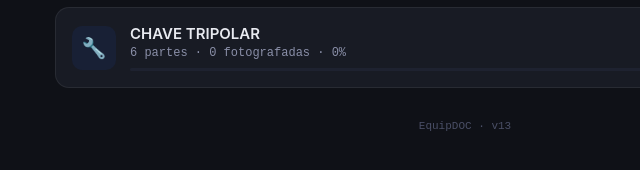
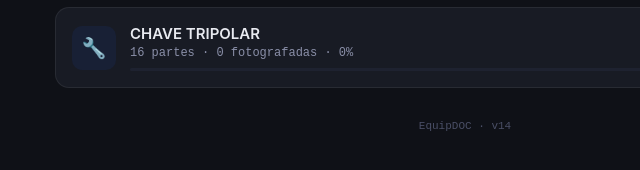
Before and after one commit to engwilsonmarlus-rgb/EquipDOC, a plain HTML site: page index.html in a window 1280 px wide. Shown: the part 552-722 px from the top of the page, 175-815 px from the left. Drawn offline with nearby package versions, Linux system fonts and the light colour scheme.

Commit message:
Add files via upload

```diff
--- a/index.html
+++ b/index.html
@@ -156,7 +156,7 @@ textarea.finp{resize:vertical;min-height:72px;line-height:1.5}
         <div class="empty-title">Nenhum equipamento</div>
         <div class="empty-sub">Toque em <strong>+ Novo</strong> para começar.</div>
       </div>
-      <div style="text-align:center;margin-top:32px;font-family:var(--mono);font-size:11px;color:var(--text3)">EquipDOC · v13</div>
+      <div style="text-align:center;margin-top:32px;font-family:var(--mono);font-size:11px;color:var(--text3)">EquipDOC · v14</div>
     </div>
   </div>
 
@@ -304,7 +304,7 @@ const DEFAULT_EQUIPMENTS = [
   { name: 'TRANSFORMADOR DE CORRENTE', parts: ['AT','AT A','AT B','AT C','FICHA','MI A','MI A2','MI B','MI B2','MI C','MI C2','PANO','PLACA','PLACA A','PLACA B','PLACA C','NO A','NO B','NO C','PLACA COD','PNL AB','PNL AT','PNL ED','PNL VD','PNL','SEC A','SEC B','SEC C','SUSPIRO 1','SUSPIRO 2'] },
   { name: 'PARA-RAIO', parts: ['AT A','AT B','AT C','FASE A','FASE B','FASE C','FICHA','MI A','MI B','MI C','PANO','PLACA A','PLACA B','PLACA C','PLACA COD'] },
   { name: 'TRANSFORMADOR DE POTÊNCIA', parts: ['AT A','AT B','AT C','FICHA','MI A','MI B','MI C','NO A','NO B','NO C','PANO','PLACA A','PLACA B','PLACA C','PLACA COD','PNL AB','PNL AT','PNL ED','PNL VD','PNL','SEC A','SEC B','SEC C','SUSPIRO 1','SUSPIRO 2'] },
-  { name: 'CHAVE TRIPOLAR', parts: ['PANO AB','PANO FE','PLACA','PLACA COD','PNL AT','PNL'] }
+  { name: 'CHAVE TRIPOLAR', parts: ['PANO AB','PANO FE','PLACA','PLACA COD','PNL AT','PNL','MI A1','MI A2','MI B1','MI B2','MI C1','MI C2','AT A','AT B','AT C','FICHA'] }
 ];
 
 // ── IndexedDB ─────────────────────────────────────────────────────────────────
@@ -383,7 +383,7 @@ async function persistEquipments(){
 }
 
 // versão da lista padrão — incremente sempre que mudar DEFAULT_EQUIPMENTS
-const DEFAULTS_VERSION = 6;
+const DEFAULTS_VERSION = 7;
 
 async function loadEquipments(){
   const rows = await dbGetAll('equipments');
```
